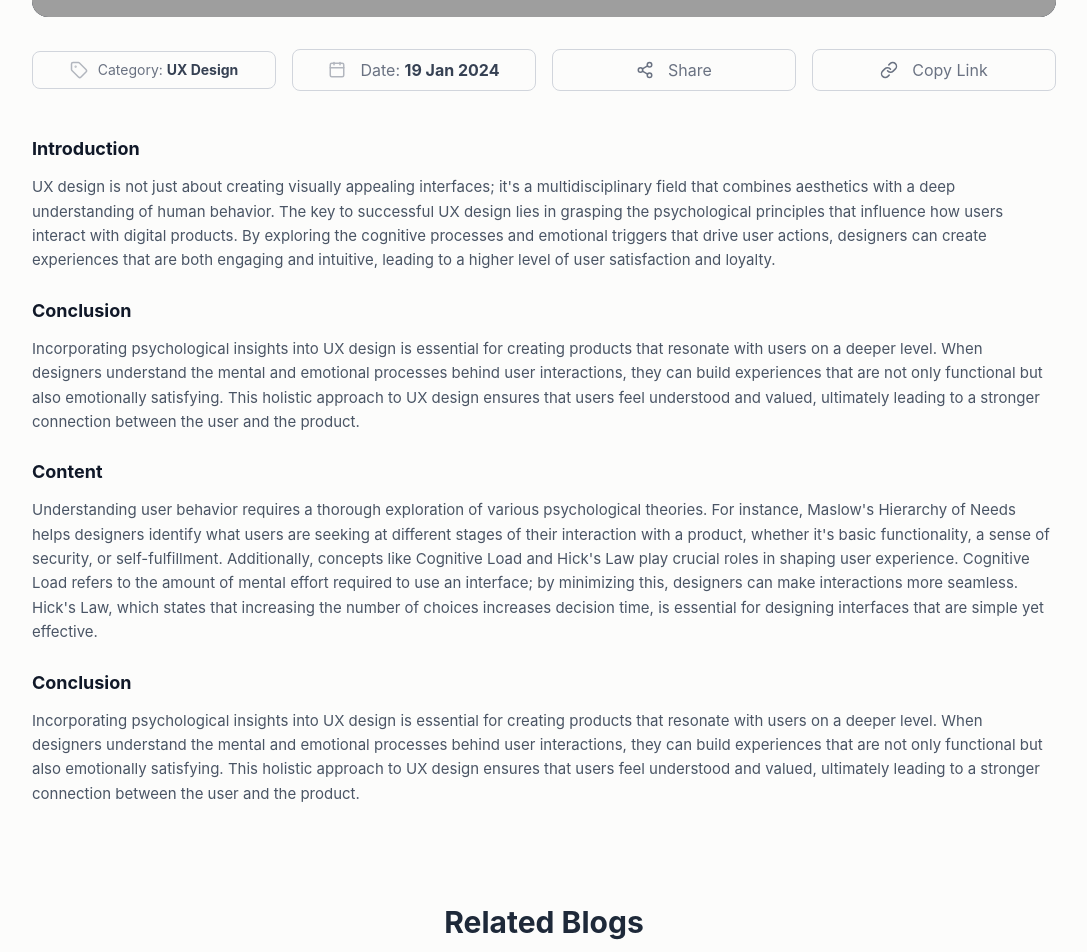
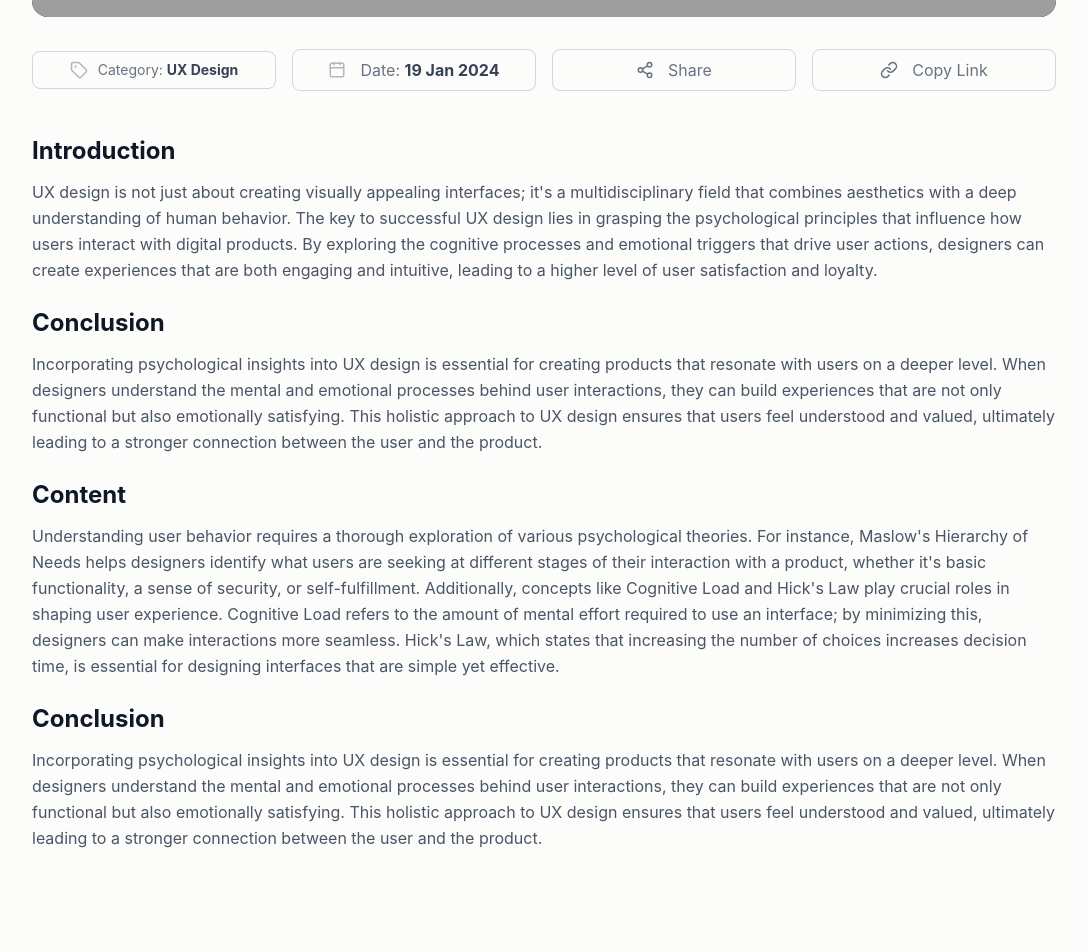
Before and after one commit to 3adel-sw/Syntax-Web-Site, a React (Vite) app: page /blogs/1 in a window 1280 px wide. Shown: the part 616-1568 px from the top of the page, without its empty margins (96-1183 px from the left). Built offline with nearby package versions, Linux system fonts and the light colour scheme; grey boxes are pictures that could not be loaded.

Commit message:
update UI & UX

```diff
--- a/src/Pages/Blogs/BlogsDetails.jsx
+++ b/src/Pages/Blogs/BlogsDetails.jsx
@@ -84,23 +84,23 @@ const BlogsDetails = () => {
                     {/* Article Body */}
                     <article className="space-y-6 text-[15px] leading-relaxed text-gray-600 text-left">
                         <section>
-                            <h2 className="text-lg font-bold text-gray-900 mb-3">Introduction</h2>
-                            <p>{blog.content.introduction}</p>
+                            <h2 className="text-2xl font-bold text-gray-900 mb-3">Introduction</h2>
+                            <p className="text-[16px]">{blog.content.introduction}</p>
                         </section>
 
                         <section>
-                            <h2 className="text-lg font-bold text-gray-900 mb-3">Conclusion</h2>
-                            <p>{blog.content.conclusion}</p>
+                            <h2 className="text-2xl font-bold text-gray-900 mb-3">Conclusion</h2>
+                            <p className="text-[16px]">{blog.content.conclusion}</p>
                         </section>
 
                         <section>
-                            <h2 className="text-lg font-bold text-gray-900 mb-3">Content</h2>
-                            <p>{blog.content.body}</p>
+                            <h2 className="text-2xl font-bold text-gray-900 mb-3">Content</h2>
+                            <p className="text-[16px]">{blog.content.body}</p>
                         </section>
 
                         <section>
-                            <h2 className="text-lg font-bold text-gray-900 mb-3">Conclusion</h2>
-                            <p>{blog.content.conclusion}</p>
+                            <h2 className="text-2xl font-bold text-gray-900 mb-3">Conclusion</h2>
+                            <p className="text-[16px]">{blog.content.conclusion}</p>
                         </section>
                     </article>
 
@@ -109,7 +109,7 @@ const BlogsDetails = () => {
             {/* Cards Related  */}
             <div className='md:my-22 sm:my-16 my-10 lg:my-24'>
               <div className=' space-y-5'>
-                <h3 className='text-3xl font-bold text-gray-800 leading-snug'>Related Blogs</h3>
+                <h3 className='text-3xl text-left font-bold text-gray-800 leading-snug'>Related Blogs</h3>
                 <CardBlog activeCategory="All Blogs" limit={3} />
               </div>
             </div>
--- a/src/Pages/Contact/Contact.jsx
+++ b/src/Pages/Contact/Contact.jsx
@@ -49,7 +49,7 @@ const Contact = () => {
               <textarea
                 name="message" placeholder="Write your Message" rows={4}
                 value={form.message} onChange={handleChange}
-                className="border border-slate-200 rounded-xl px-3.5 py-2.5 text-sm  outline-none focus:border-[#6C4EF3] focus:bg-white focus:ring-2 focus:ring-[#6C4EF3]/20 transition-all resize-none"
+                className="border border-slate-200 min-h-[7.5rem] max-h-[8.8rem] rounded-xl px-3.5 py-2.5 text-sm  outline-none focus:border-[#6C4EF3] focus:bg-white focus:ring-2 focus:ring-[#6C4EF3]/20 transition-all resize-none"
               />
             </div>
             <button className=" bg-primary   hover:bg-primary/90 w-full md:w-[30%] sm:w-[30%]  text-white rounded-2xl px-5 py-4.5 my-8 text-sm font-semibold flex items-center justify-center gap-2 transition-colors">
--- a/src/Pages/Courses/Courses.jsx
+++ b/src/Pages/Courses/Courses.jsx
@@ -30,7 +30,7 @@ const Courses = () => {
 
         {/* All Courses section */}
         <div className='mt-12 md:mt-12 md:mb-6'>
-          <h1 className="md:text-4xl text-base font-bold text-start text-gray-900 mb-2">All Courses</h1>
+          <h1 className="md:text-4xl text-base font-bold text-start text-gray-900 mb-2 md:mb-6">All Courses</h1>
 
           {/* Desktop Filter Tabs */}
           <div className='hidden md:flex gap-2 flex-wrap mb-2'>
--- a/src/Pages/Home.jsx
+++ b/src/Pages/Home.jsx
@@ -1,3 +1,4 @@
+import { useEffect } from 'react';
 import imgHome from '../assets/homeBg.svg';
 import { Sparkle,  MessageSquare } from 'lucide-react';
 import CardAcademyEvents from '../components/Ui/CardAcademyEvents';
@@ -7,19 +8,29 @@ import CardsTestimonials from '../components/Ui/CardsTestimonials';
 import CardBlog from '../components/Ui/CardBlog';
 import Footer from '../components/layout/Footer';
 import { LuLoaderCircle } from "react-icons/lu";
+import { useNavigate } from 'react-router-dom';
 
 const Home = () => {
+  const navigate = useNavigate();
+  useEffect(() => {
+    document.body.style.background = "#FFFFFF";
+    return () => {
+      document.body.style.background = "#FCFCFB";
+    };
+  }, []);
+
+
   return (
-    <div className="min-h-screen flex items-center justify-center md:max-w-5xl lg:max-w-6xl mx-auto ">
+    <div className="min-h-screen home-page  flex items-center justify-center md:max-w-5xl lg:max-w-6xl mx-auto ">
       <div className="sm:max-w-5xl md:max-w-6xl w-[92%] lg:w-full text-center mx-1">
         {/* Badge */}
-        <div className="flex items-center sticky mx-auto gap-4 justify-center md:w-72 w-65 h-12 md:h-14  py-2 mb-4 md:text-[16px] text-sm rounded-full border border-primary bg-white ">
+        <div className="flex items-center sticky mx-auto md:mt-22 gap-4 justify-center md:w-72 w-65 h-12 md:h-14  py-2 mb-4 md:text-[16px] text-sm rounded-full border border-primary bg-white ">
          <Sparkle size={20} className="fill-primary text-primary animate-pulse" />
           Welcome to Syntax Community
         </div>
 
         {/* Title */}
-        <h1 className="text-2xl md:text-5xl sm:text-4xl font-semibold text-gray-800 leading-snug">
+        <h1 className="text-2xl md:text-5xl  sm:text-4xl font-semibold text-gray-800 leading-snug">
           Learn, <span className="text-black">Create</span>, and Stay Inspired
         </h1>
 
@@ -31,7 +42,9 @@ const Home = () => {
 
         {/* Button */}
         <div className="mt-5">
-          <button className="px-6 py-2.5 flex gap-2 mx-auto bg-primary text-white rounded-2xl shadow-md hover:bg-primary/90 transition">
+          <button
+          onClick={() => navigate('/courses')}
+          className="px-6 py-2.5 flex gap-2 mx-auto bg-primary text-white rounded-2xl shadow-md hover:bg-primary/90 transition">
             Start Learning
                 {/* <LuLoaderCircle size={22} className="animate-spin" /> */}
                 <LuLoaderCircle size={22} className="" />
--- a/src/components/Ui/CardAcademyEvents.jsx
+++ b/src/components/Ui/CardAcademyEvents.jsx
@@ -34,6 +34,14 @@ const CardAcademyEvents = () => {
     //   window.open(blogUrl, '_blank'); // Open in new tab
     // }
   };
+  const handleCardAcademyClick = () => {
+       navigate('/courses'); // Navigate to the events page
+    // if (thumb) {
+    //   const blogUrl = `/blogs/${id}`;
+
+    //   window.open(blogUrl, '_blank'); // Open in new tab
+    // }
+  };
 
   return (
     <div className='md:my-10 my-12'>
@@ -41,7 +49,7 @@ const CardAcademyEvents = () => {
             <div className="my-12  grid grid-cols-1 md:mx-0 mx-2  md:grid-cols-2 gap-6">
                 {/* <Card Our Academy/> */}
                 <div
-                onClick={handleCardEventClick}
+                onClick={handleCardAcademyClick}
                 className="bg-white pb-12  cursor-pointer rounded-2xl h-[29rem] md:h-[28rem] border overflow-hidden hover:shadow-sm [#E5E5E5] border-gray-300   ">
                   <div className="w-full h-80 bg-gray-300 mb-4">
                      <img src={Invitemembers} className='w-full h-full object-cover' alt="meet" />
--- a/src/components/layout/Footer.jsx
+++ b/src/components/layout/Footer.jsx
@@ -10,7 +10,7 @@ import { FaLinkedin } from "react-icons/fa";
 const Footer = () => {
   return (
    <div className="pb-2 mx-auto my-10 w-full">
-  <div className="md:max-w-full mx-auto bg-[#F7F4F2] border border-gray-200 rounded-3xl px-10 py-10">
+  <div className="md:max-w-full mx-auto bg-[#F2F4F7] rounded-3xl px-10 py-10">
 
     {/* Grid: mobile = brand full width + 3 cols below | desktop = 4 cols */}
     <div className="grid grid-cols-1 md:grid-cols-4 md:gap-20 gap-8">
--- a/src/index.css
+++ b/src/index.css
@@ -40,7 +40,8 @@
 
   /* color-scheme: light dark; */
   /* color: rgba(255, 255, 255, 0.87); */
-  background-color: #FCFCFB;
+  /* background-color: #FCFCFB; */
+
 
   font-synthesis: none;
   text-rendering: optimizeLegibility;
@@ -53,6 +54,8 @@ body {
   min-height: 100vh;
   background: #FCFCFB;
 }
+
+
 
 * {
   button {
```
